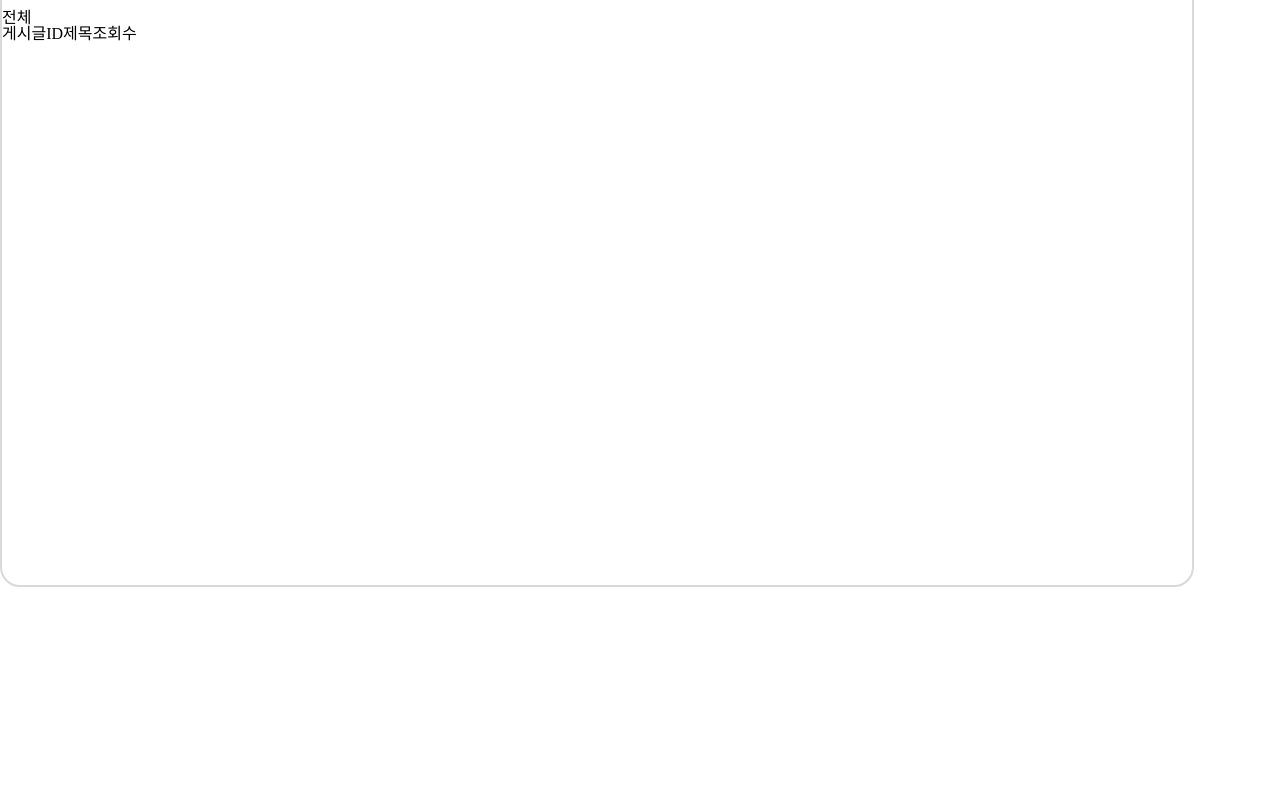
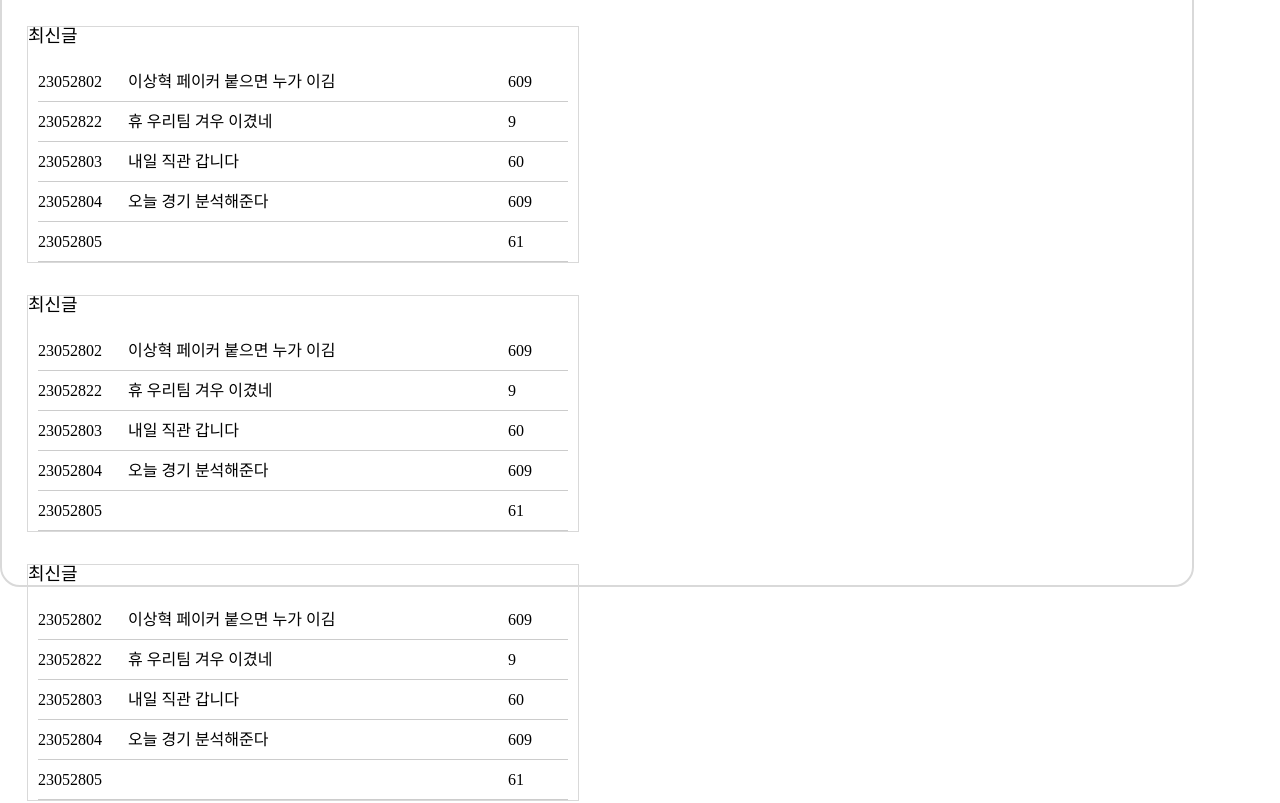
Before and after one commit to ji-silver/FANHANA, a React (Create React App) app: page / in a window 1280 px wide. Shown: the part 888-1691 px from the top of the page. Before the commit the page ends 1475 px from the top, so only its background shows below. Built offline with nearby package versions, Linux system fonts and the light colour scheme.

Commit message:
Feat: 게시판 기능 구현

```diff
--- a/src/components/Main/CommunityBox.tsx
+++ b/src/components/Main/CommunityBox.tsx
@@ -4,22 +4,77 @@ import styled from "styled-components";
 import styles from "./main.module.scss";
 import communityData from "./communityData.json";
 
+interface Data {
+  id: number;
+  title: string;
+  views: number;
+  category: number;
+}
+
+const TableHeader = () => {
+  return (
+    <HeaderTr>
+      <th>게시글ID</th>
+      <th>제목, 댓글</th>
+      <th>조회수</th>
+    </HeaderTr>
+  );
+};
+
+// @ts-expect-error
+const PostList = ({ data }) => {
+  return (
+    <>
+      {data.map((post) => {
+        return (
+          <PostTr key={post.id}>
+            <Td>{post.id}</Td>
+            <PostTitle>{post.title}</PostTitle>
+            <Td>{post.views}</Td>
+          </PostTr>
+        );
+      })}
+    </>
+  );
+};
+
 const CommunityBox = () => {
+  //메인 게시판 데이터 받아와서 communityData에 저장
+  //카테고리별로 들어옴
+  //allData soccerData baseballData eSportsData
+
   return (
     <>
       <Community>
         <div className={styles.title}>오늘의 커뮤니티</div>
-        <div>
-          <div>전체</div>
-          <table>
-            <tr>
-              <th>게시글ID</th>
-              <th></th>
-              <th>제목</th>
-              <th>조회수</th>
-            </tr>
-          </table>
-        </div>
+        <BoardContainer>
+          <BoardTitle>최신글</BoardTitle>
+          <Table>
+            <TableHeader />
+            <PostList data={communityData} />
+          </Table>
+        </BoardContainer>
+        <BoardContainer>
+          <BoardTitle>최신글</BoardTitle>
+          <Table>
+            <TableHeader />
+            <PostList data={communityData} />
+          </Table>
+        </BoardContainer>
+        <BoardContainer>
+          <BoardTitle>최신글</BoardTitle>
+          <Table>
+            <TableHeader />
+            <PostList data={communityData} />
+          </Table>
+        </BoardContainer>
+        <BoardContainer>
+          <BoardTitle>최신글</BoardTitle>
+          <Table>
+            <TableHeader />
+            <PostList data={communityData} />
+          </Table>
+        </BoardContainer>
       </Community>
     </>
   );
@@ -36,3 +91,47 @@ const Community = styled.div`
   border: 2.5px solid #d9d9d9;
   border-radius: 20px;
 `;
+
+const BoardContainer = styled.div`
+  width: 550px;
+  height: 250px;
+  border: 1px solid #d9d9d9;
+  margin: 16px 15px 16px 25px;
+`;
+
+const BoardTitle = styled.div`
+  font-size: 18px;
+  width: 100px;
+  height: 35px;
+  font-weight: 400;
+  font-size: 18px;
+`;
+
+const Table = styled.table`
+  display: flex;
+  flex-direction: column;
+  align-items: center;
+  width: 550px;
+  height: 200px;
+`;
+
+const HeaderTr = styled.tr`
+  display: none;
+`;
+
+const PostTr = styled.tr`
+  display: flex;
+  justify-content: space-between;
+  align-items: center;
+  width: 530px;
+  height: 50px;
+  border-bottom: 1px solid #cccccc;
+`;
+
+const PostTitle = styled.td`
+  width: 350px;
+`;
+
+const Td = styled.td`
+  width: 60px;
+`;
--- a/src/components/Main/ScheduleBox.tsx
+++ b/src/components/Main/ScheduleBox.tsx
@@ -159,7 +159,7 @@ const DateContainer = styled.div`
   width: 160px;
   height: 40px;
 `;
-const Header = styled.div`
+const Header = styled.div`wi
   display: flex;
   justify-content: space-between;
 `;
```
